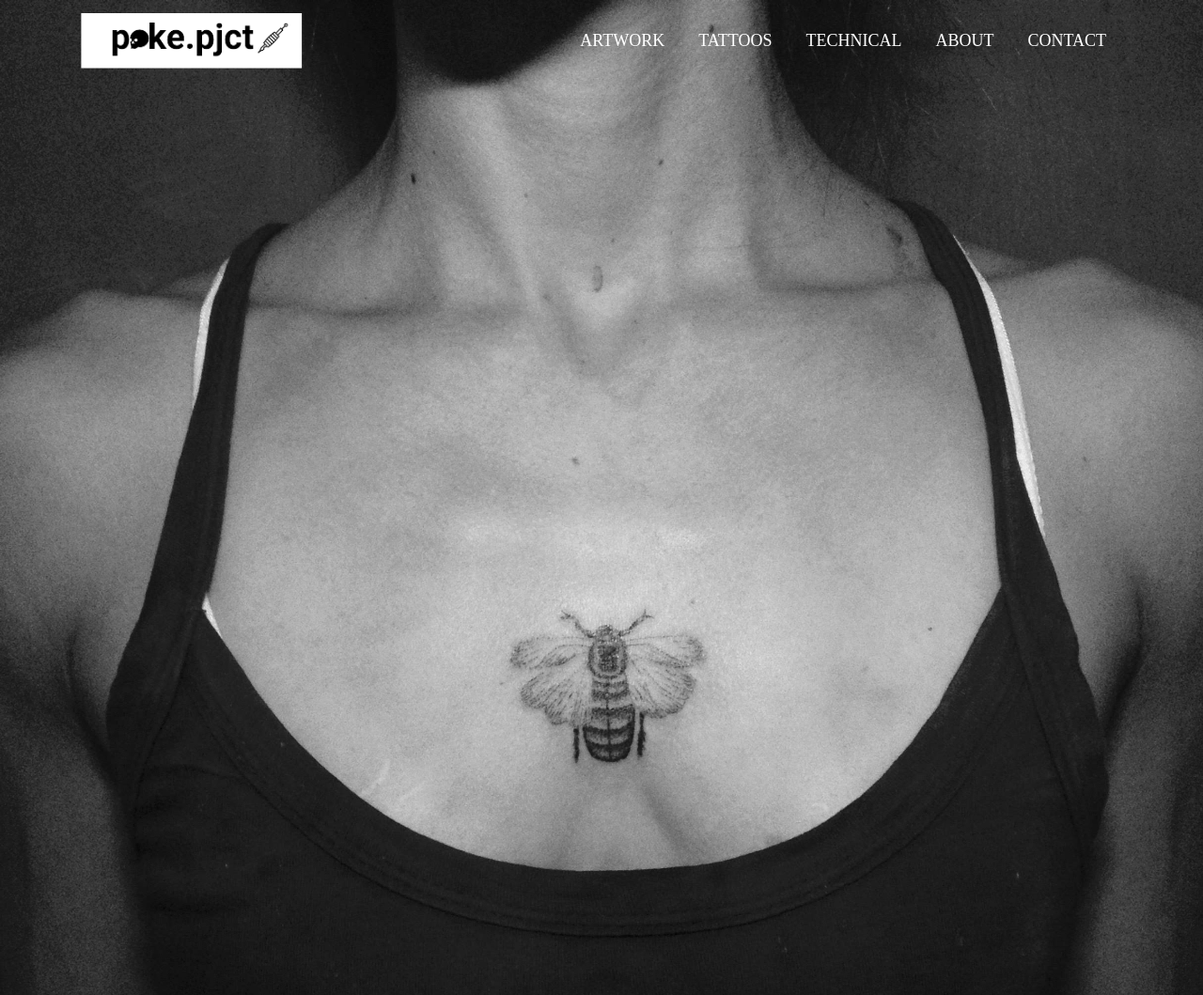
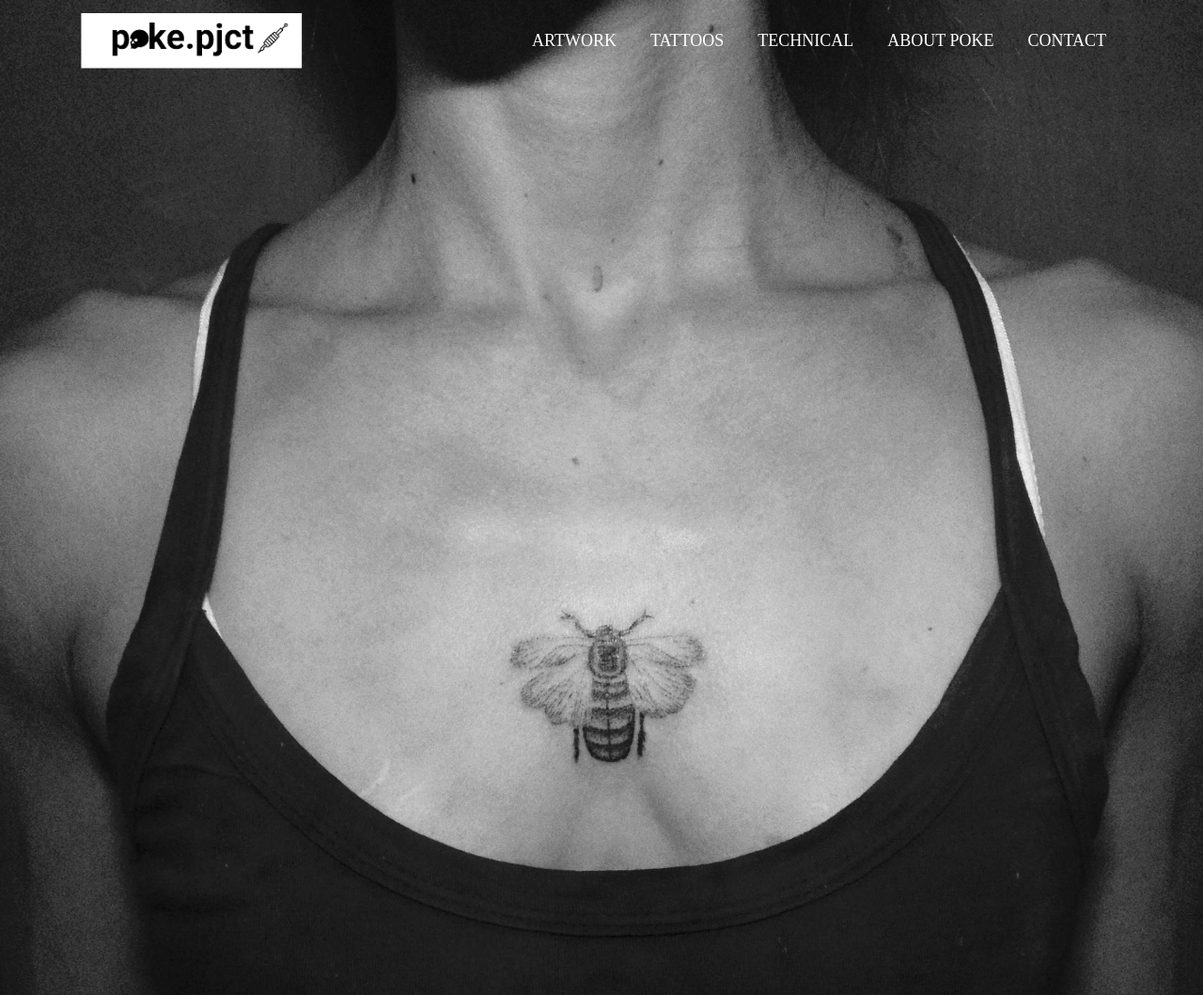
Before and after one commit to thneves/pokepjct.github.io, a plain HTML site: page index.html in a window 1280 px wide. Shown: the top 1059 px of the page at 94% size. Drawn offline with nearby package versions, Linux system fonts and the light colour scheme; a web font is replaced by a local one.

Commit message:
change navbar

```diff
--- a/index.html
+++ b/index.html
@@ -86,7 +86,7 @@ $(window).scroll(function(){
                 <a class="nav-link" href="#technical">TECHNICAL</a>
               </li>
               <li class="nav-item">
-                <a class="nav-link" href="#about">ABOUT</a>
+                <a class="nav-link" href="#about">ABOUT POKE</a>
               </li>
               <li class="nav-item">
                 <a class="nav-link" href="#contact">CONTACT</a>
```
